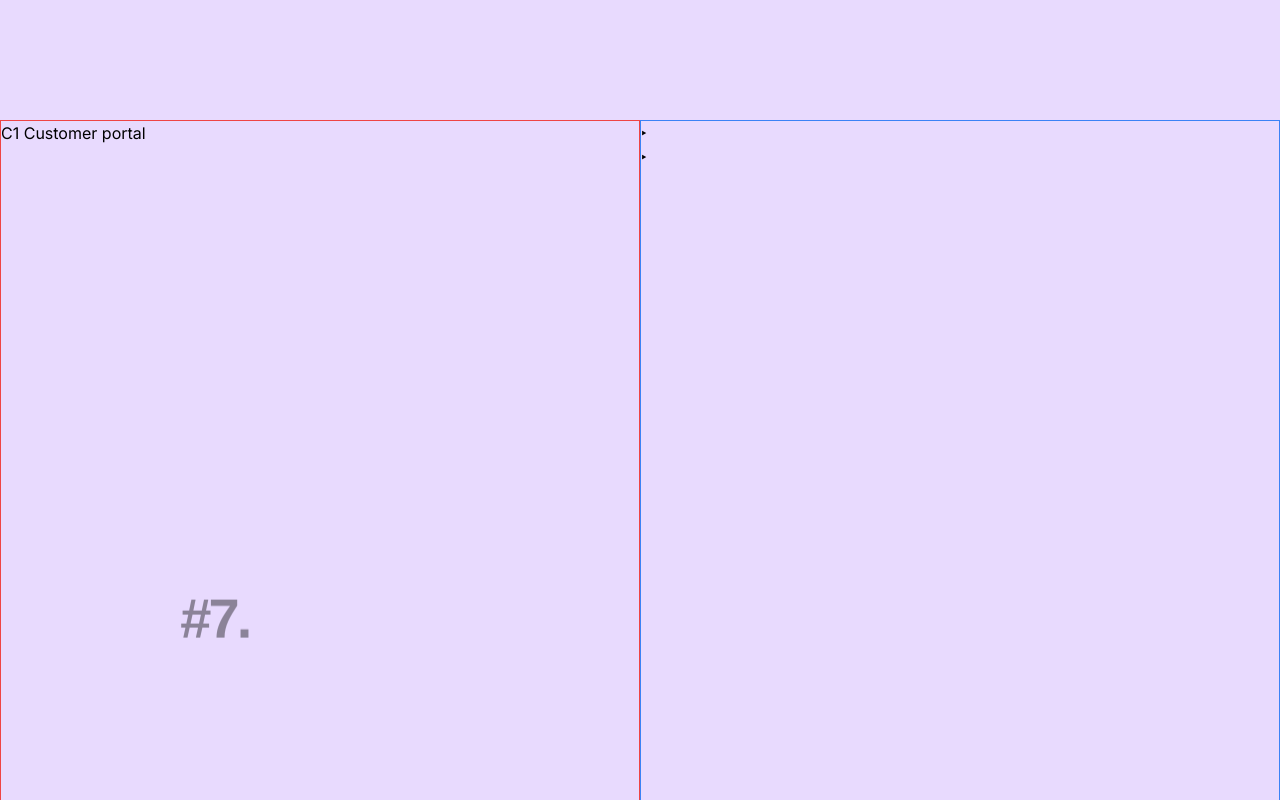
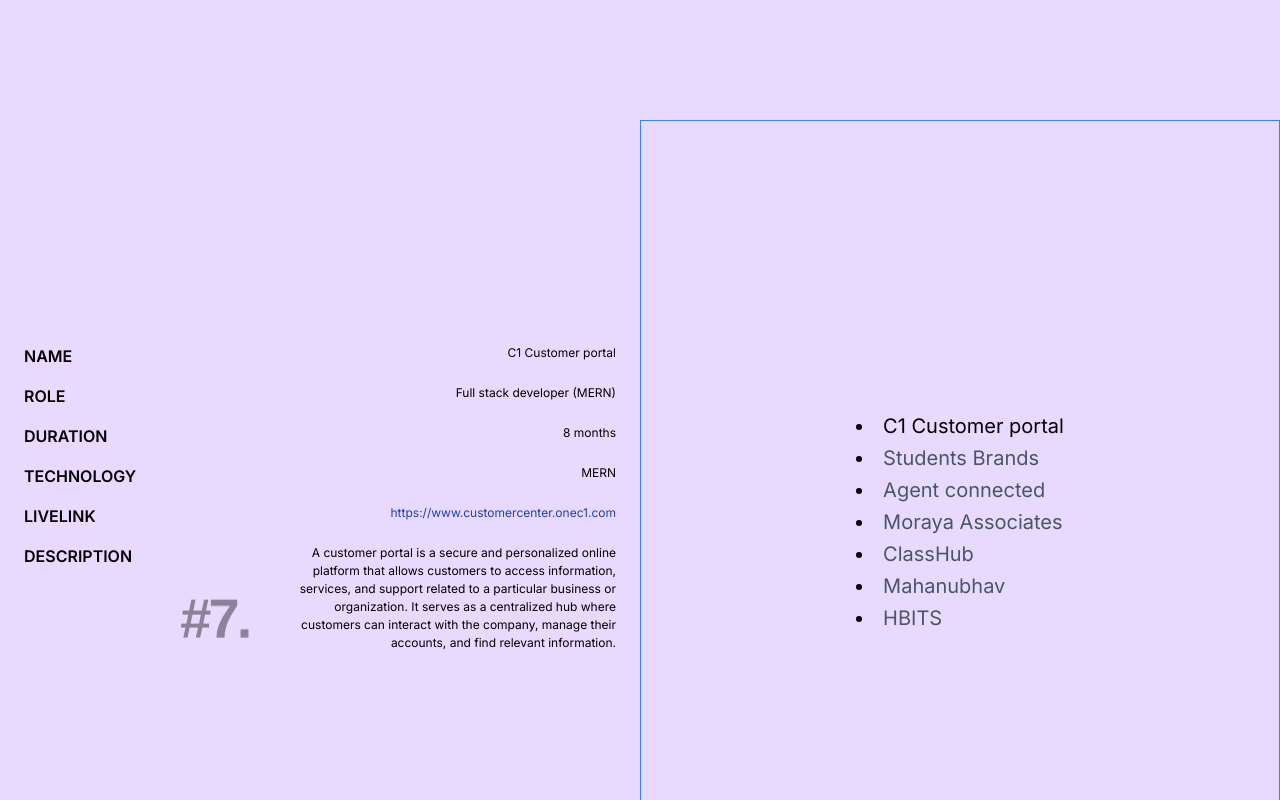
Before and after one commit to shubhamvhiwale/portfolio-main, a Next.js app: page / in a window 1280 px wide. Shown: the part 4700-5500 px from the top of the page. Built offline with nearby package versions, Linux system fonts and the light colour scheme.

Commit message:
Updated code with Project component

```diff
--- a/src/app/components/Profile/index.tsx
+++ b/src/app/components/Profile/index.tsx
@@ -25,8 +25,6 @@
 const Profile = ({ image, name, age }: ProfileProps) => {
   const redirectToGmail = (toMail: string) => {
     const receiverEmail = "shubhamvhiwale@gmail.com"; // Replace with the recipient's email
-    // const subject = encodeURIComponent("Subject of your email");
-    // const body = encodeURIComponent("Body of your email");
     const gmailUrl = `https://mail.google.com/mail/?view=cm&fs=1&to=${receiverEmail}`;
     window.open(gmailUrl, "_blank");
   };
--- a/src/app/components/Projects/index.tsx
+++ b/src/app/components/Projects/index.tsx
@@ -39,22 +39,24 @@
 
 const Projects = () => {
   const [[page, direction], setPage] = useState([0, 0]);
+  const [hobbyIndex, setHobbyIndex] = useState(0);
+  const imageIndex = wrap(0, projectData.length, page);
 
-  // We only have 3 images, but we paginate them absolutely (ie 1, 2, 3, 4, 5...) and
-  // then wrap that within 0-2 to find our image ID in the array below. By passing an
-  // absolute page index as the `motion` component's `key` prop, `AnimatePresence` will
-  // detect it as an entirely new image. So you can infinitely paginate as few as 1 images.
-  const imageIndex = wrap(0, images.length, page);
+  const paginate = (pageIndex: number) => {
+    const newDirection = pageIndex > page ? 1 : -1;
+    setPage([pageIndex, newDirection]);
+  };
 
-  const paginate = (newDirection: number) => {
-    setPage([page + newDirection, newDirection]);
-  };
   return (
     <div className="project-container flex">
-      <div className="w-1/2 border border-red-500">
+      <div className="w-1/2 flex justify-center items-center p-2">
         <AnimatePresence initial={false} custom={direction}>
           <motion.div
-            style={{ width: "200px" }}
+            className="h-[24rem] p-2"
+            style={{
+              width: "30rem !important",
+              minWidth: "30rem",
+            }}
             key={page}
             custom={direction}
             variants={variants}
@@ -62,6 +64,7 @@
             animate="center"
             exit="exit"
             transition={{
+              duration: 0.4,
               x: { type: "spring", stiffness: 300, damping: 30 },
               opacity: { duration: 0.2 },
             }}
@@ -70,7 +73,6 @@
             dragElastic={1}
             onDragEnd={(e, { offset, velocity }) => {
               const swipe = swipePower(offset.x, velocity.x);
-
               if (swipe < -swipeConfidenceThreshold) {
                 paginate(1);
               } else if (swipe > swipeConfidenceThreshold) {
@@ -78,17 +80,48 @@
               }
             }}
           >
-            {projectData[imageIndex].name}
+            {Object.keys(projectData[imageIndex]).map((key: string) => (
+              <div className="flex justify-between">
+                <div className="p-2 uppercase font-semibold w-1/2">{key}</div>
+                <div className="p-2 text-[12px] text-end w-2/3">
+                  {Array.isArray(projectData[imageIndex][key])
+                    ? projectData[imageIndex][key].map((link: string) => (
+                        <>
+                          <a
+                            className="text-blue-800"
+                            target="__blank"
+                            href={link}
+                          >
+                            {link}
+                          </a>
+                          <br />
+                        </>
+                      ))
+                    : projectData[imageIndex][key]}
+                </div>
+              </div>
+            ))}
           </motion.div>
         </AnimatePresence>
       </div>
-      <div className="w-1/2 w-1/2 border border-blue-500">
-        <div className="p-next" onClick={() => paginate(1)}>
-          {"‣"}
-        </div>
-        <div className="p-prev" onClick={() => paginate(-1)}>
-          {"‣"}
-        </div>
+      <div className="w-1/2 border border-blue-500 flex justify-center items-center text-xl">
+        <ul style={{ listStyle: "inside" }}>
+          {projectData.map(({ name }, index) => (
+            <li key={index} className="mt-1">
+              <motion.button
+                whileHover={{ scale: 1.1 }}
+                whileTap={{ scale: 0.8 }}
+                className={hobbyIndex !== index ? "text-gray-600" : ""}
+                onClick={() => {
+                  paginate(index);
+                  setHobbyIndex(index);
+                }}
+              >
+                {name}
+              </motion.button>
+            </li>
+          ))}
+        </ul>
       </div>
     </div>
   );
--- a/src/app/components/Projects/projectData.ts
+++ b/src/app/components/Projects/projectData.ts
@@ -5,6 +5,7 @@
   technology: string;
   liveLink: string[];
   description: string;
+  [key: string]: any;
 }
 
 export const projectData: projectDataProps[] = [
@@ -76,20 +77,4 @@
     description:
       "A hBits is the most experienced fractional ownership platform run by veterans with 35+ years of cumulative experience in commercial real estate    ",
   },
-  {
-    name: "",
-    role: "",
-    duration: "",
-    technology: "",
-    liveLink: [],
-    description: "",
-  },
-  {
-    name: "",
-    role: "",
-    duration: "",
-    technology: "",
-    liveLink: [],
-    description: "",
-  },
 ];
```
